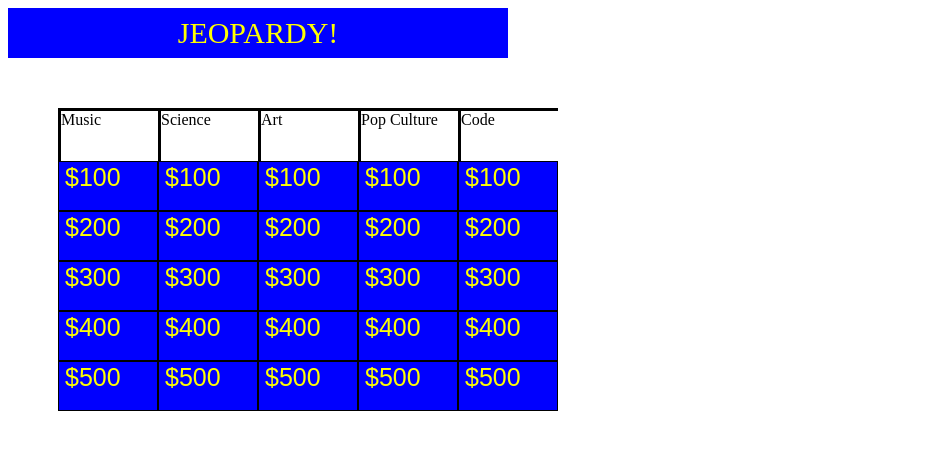
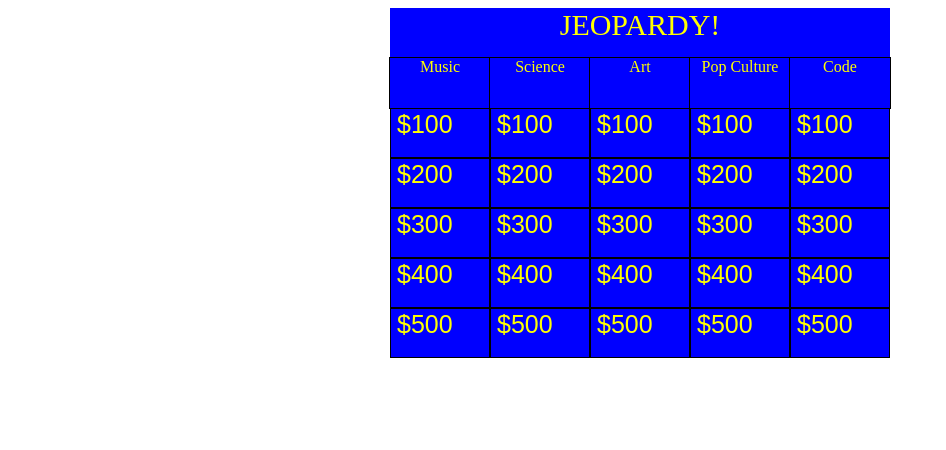
Before and after one commit to makhijas/Jeopardy, a plain HTML site: page index.html in a window 1280 px wide. Shown: the whole page, without its empty margins (0-946 px from the left). Drawn offline with Linux system fonts and the light colour scheme.

Commit message:
fixed alignment of header and body

```diff
--- a/style.css
+++ b/style.css
@@ -1,24 +1,26 @@
+body {
+    display: flex;
+    align-items: center;
+    flex-direction: column;
+}
+
 header {
     background-color: blue;
     color: yellow;
     width: 500px;
     height: 50px;
     text-align: center;
-    display:table-cell;
-    vertical-align: middle;
     /*CITE for alignment [https://www.w3.org/Style/Examples/007/center.en.html] */
     font-size: 30px;
 }
 
 span {
-    display: flex;
-    flex-direction: row;
     width:100px;
     height: 50px;
-    border: solid;
-    border-color: black;
-    border-right-width: 0px;
-    border-bottom-width: 0px
+    text-align: center;
+    outline: 1px solid black;
+    background-color:blue;
+    color: yellow;
 }
 .categories {
     display: flex;
@@ -35,13 +37,12 @@ button {
     height: 50px;
     font-size: 25px;
     top: 50px;
+    text-align: center;
 }
 
 .gameboard {
     display:flex;
     flex-direction: column;
-    top: 50px;
-    margin: 50px;
     /*CITE for flexbox [] */
 }
 
```
